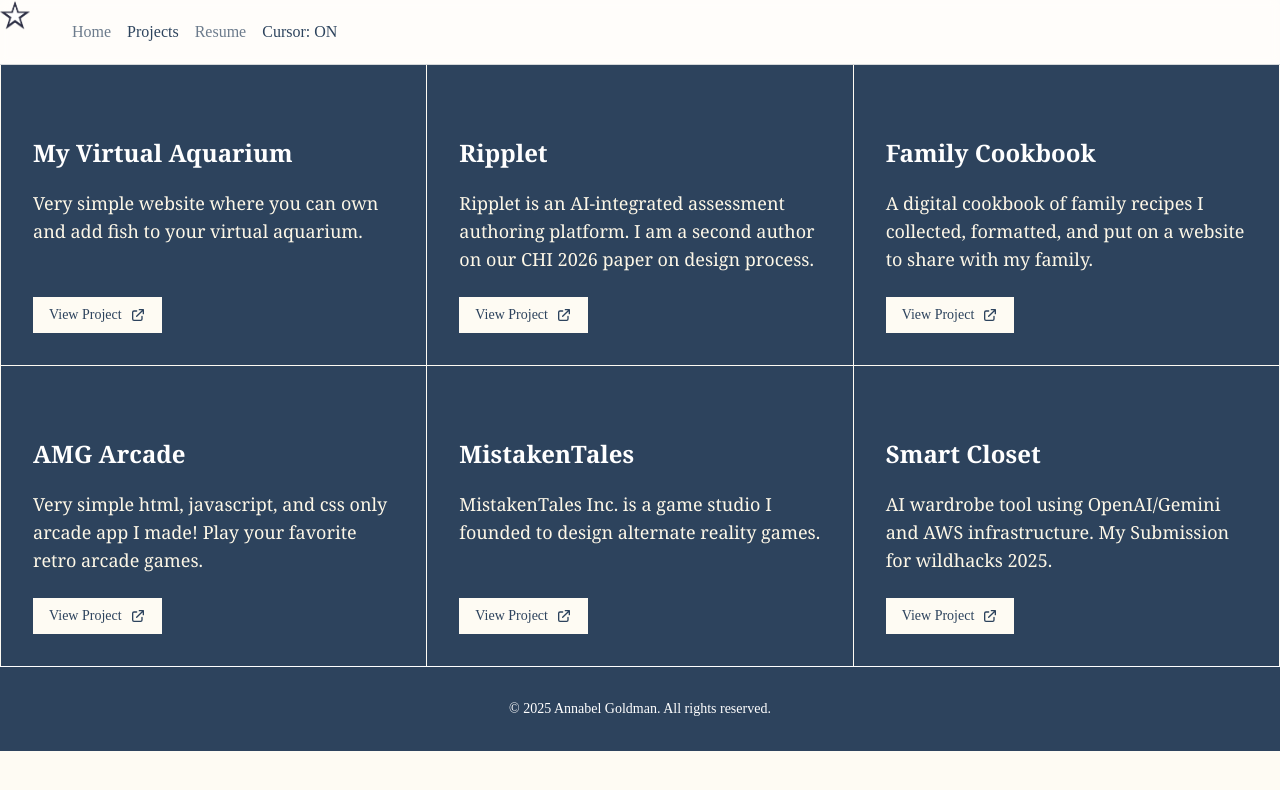
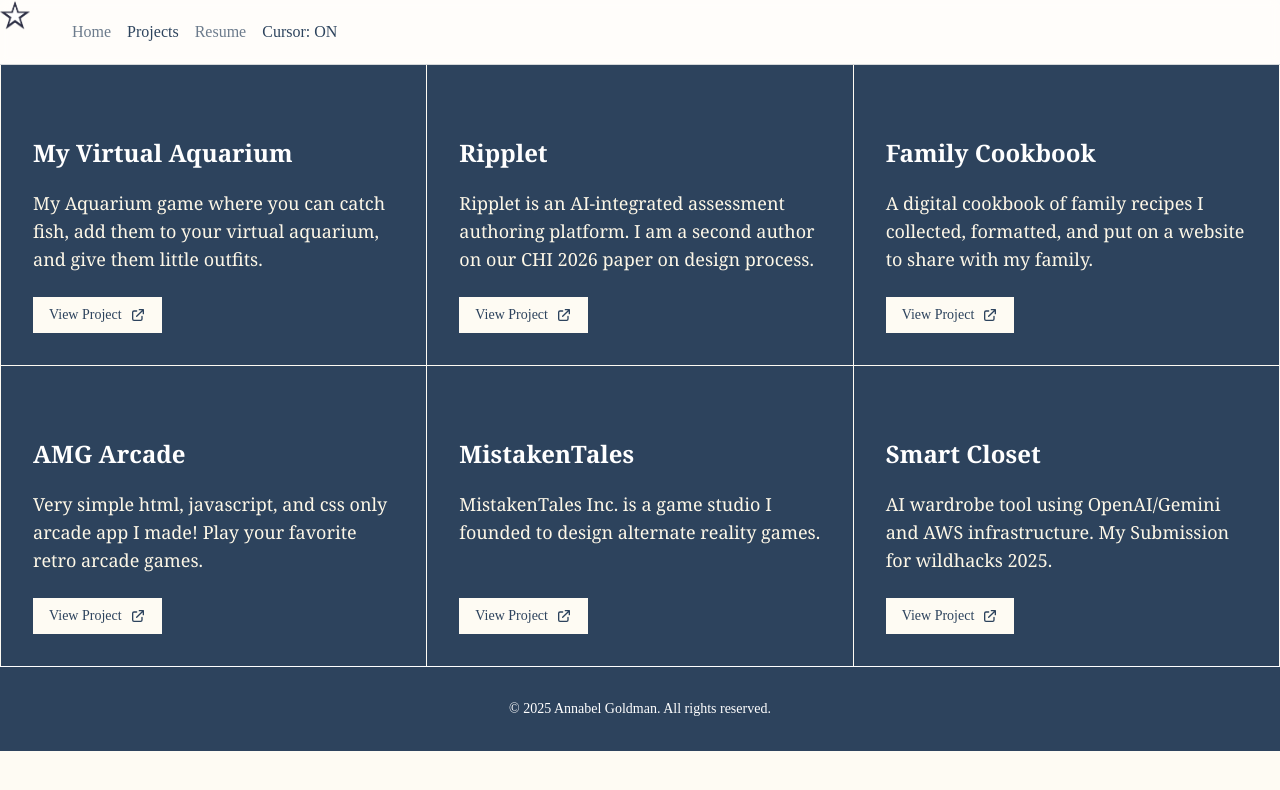
Before and after one commit to annabel-goldman/personal-website, a Next.js app: page /projects in a window 1280 px wide. Shown: the top 790 px of the page. Built offline with nearby package versions, Linux system fonts and the light colour scheme.

Commit message:
changed text

```diff
--- a/content/projects.ts
+++ b/content/projects.ts
@@ -67,7 +67,7 @@ export const PROJECTS_CONTENT = {
     {
       id: 1,
       title: 'My Virtual Aquarium',
-      description: 'Very simple website where you can own and add fish to your virtual aquarium.',
+      description: 'My Aquarium game where you can catch fish, add them to your virtual aquarium, and give them little outfits.',
       technologies: [TECHNOLOGIES.REACT, TECHNOLOGIES.NEXTJS, TECHNOLOGIES.TYPESCRIPT],
       image: '/projects/aquarium.jpg',
       link: 'https://aquarium.annabelgoldman.com/',
```
